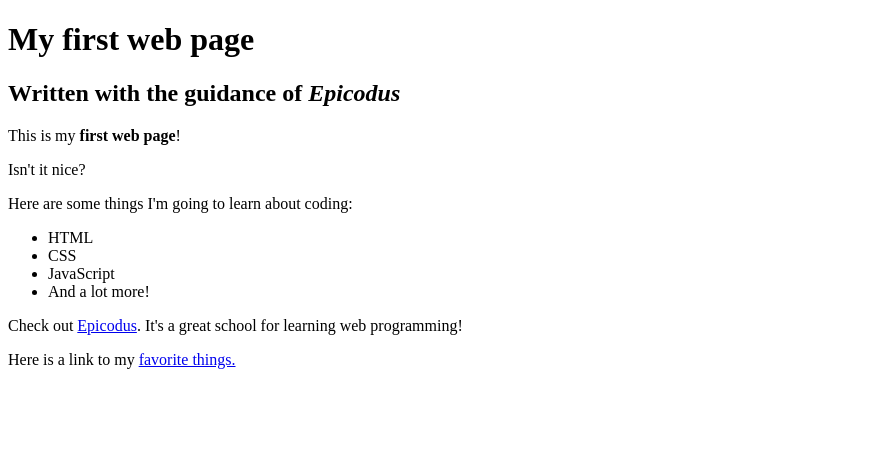
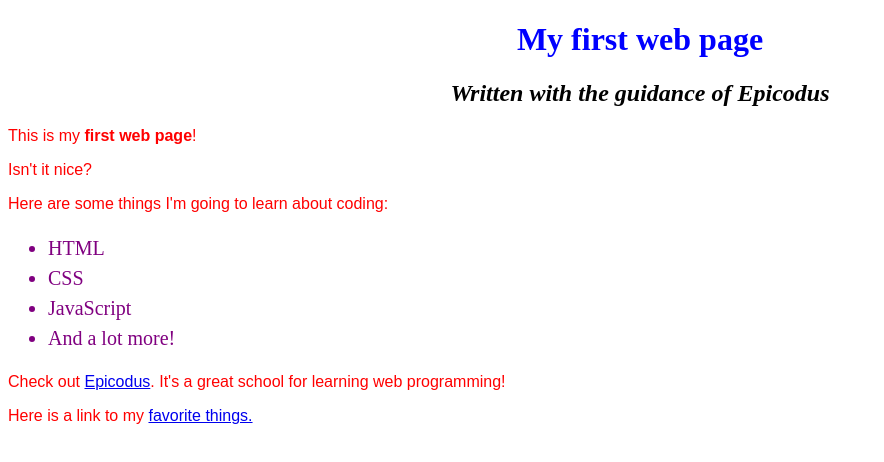
Before and after one commit to lisagarvey-11/my-first-webpage, a plain HTML site: page my-first-webpage.html in a window 1280 px wide. Shown: the whole page, without its empty margins (0-884 px from the left). Drawn offline with Linux system fonts and the light colour scheme.

Commit message:
Add styelsheets

```diff
--- /dev/null
+++ b/css/styles.css
@@ -0,0 +1,20 @@
+h1 {
+  color: blue;
+  text-align: center;
+}
+
+h2 {
+  font-style: italic;
+  text-align: center;
+}
+
+p {
+  font-family: sans-serif;
+  color: red;
+}
+
+ul {
+  font-size: 20px;
+  line-height: 30px;
+  color: purple;
+}
--- a/my-first-webpage.html
+++ b/my-first-webpage.html
@@ -1,6 +1,7 @@
 <!DOCTYPE html>
 <html>
   <head>
+    <link href="css/styles.css" rel="Stylesheet" type="text/css">
     <title>Web page #1!</title>
   </head>
   <body>
```
